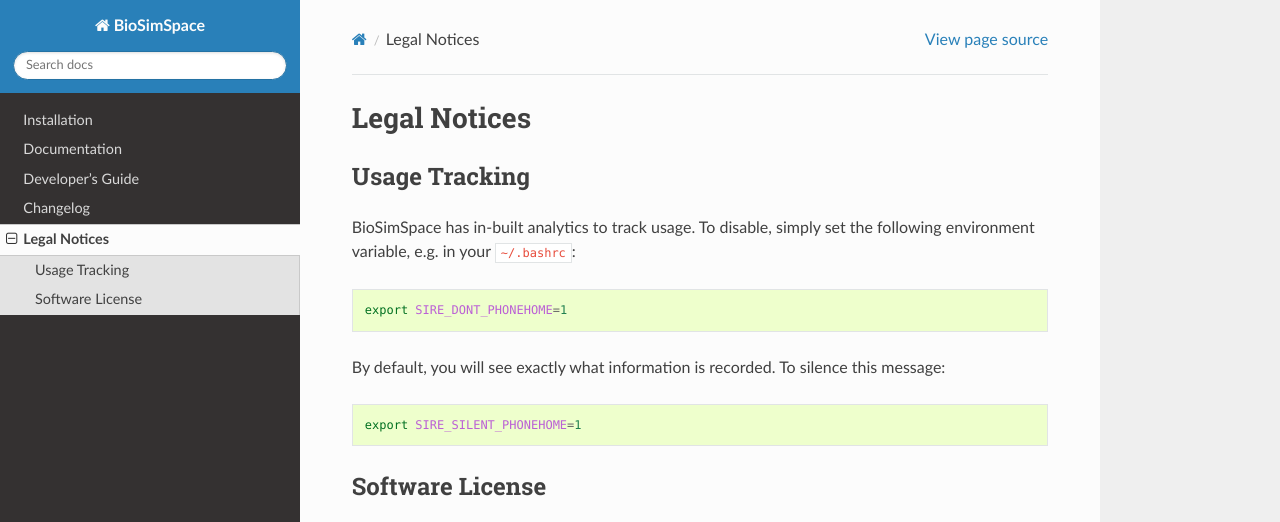
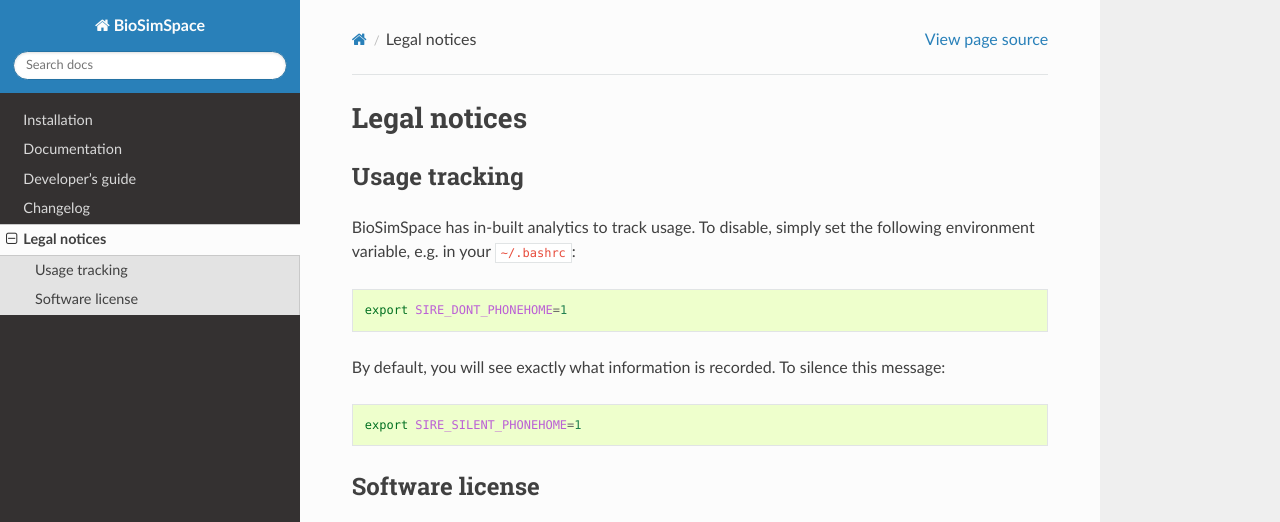
Before and after one commit to michellab/BioSimSpace, a Sphinx documentation site: the page built from doc/source/legal.rst, in a window 1280 px wide, cut to the strip 0-522 px from the top of the page. Built offline with Sphinx 7.4.7 and the Read the Docs theme 2.0.0, drawn with Linux system fonts in a browser that asks for light colours; the version number could not be read and is left out.

Commit message:
Standarise section headings. ***NO_CI***

```diff
--- a/doc/source/development.rst
+++ b/doc/source/development.rst
@@ -1,5 +1,5 @@
 =================
-Developer's Guide
+Developer's guide
 =================
 
 .. toctree::
--- a/doc/source/install.rst
+++ b/doc/source/install.rst
@@ -19,7 +19,7 @@
    chmod +x biosimspace_devel_latest_linux.run
    ./biosimspace_devel_latest_linux.run
 
-For Developers
+For developers
 ==============
 
 The following documents a full installation of BioSimSpace from source. Before
@@ -60,7 +60,7 @@
 
    import BioSimSpace as BSS
 
-Common Issues
+Common issues
 =============
 
 * If you experience problems with `Matplotlib <https://matplotlib.org>`_ when
--- a/doc/source/legal.rst
+++ b/doc/source/legal.rst
@@ -1,10 +1,10 @@
 .. _legal-notes-label:
 
 =============
-Legal Notices
+Legal notices
 =============
 
-Usage Tracking
+Usage tracking
 ==============
 
 BioSimSpace has in-built analytics to track usage. To disable, simply set the
@@ -21,7 +21,7 @@
 
    export SIRE_SILENT_PHONEHOME=1
 
-Software License
+Software license
 ================
 
 .. literalinclude:: ../../LICENSE
```
